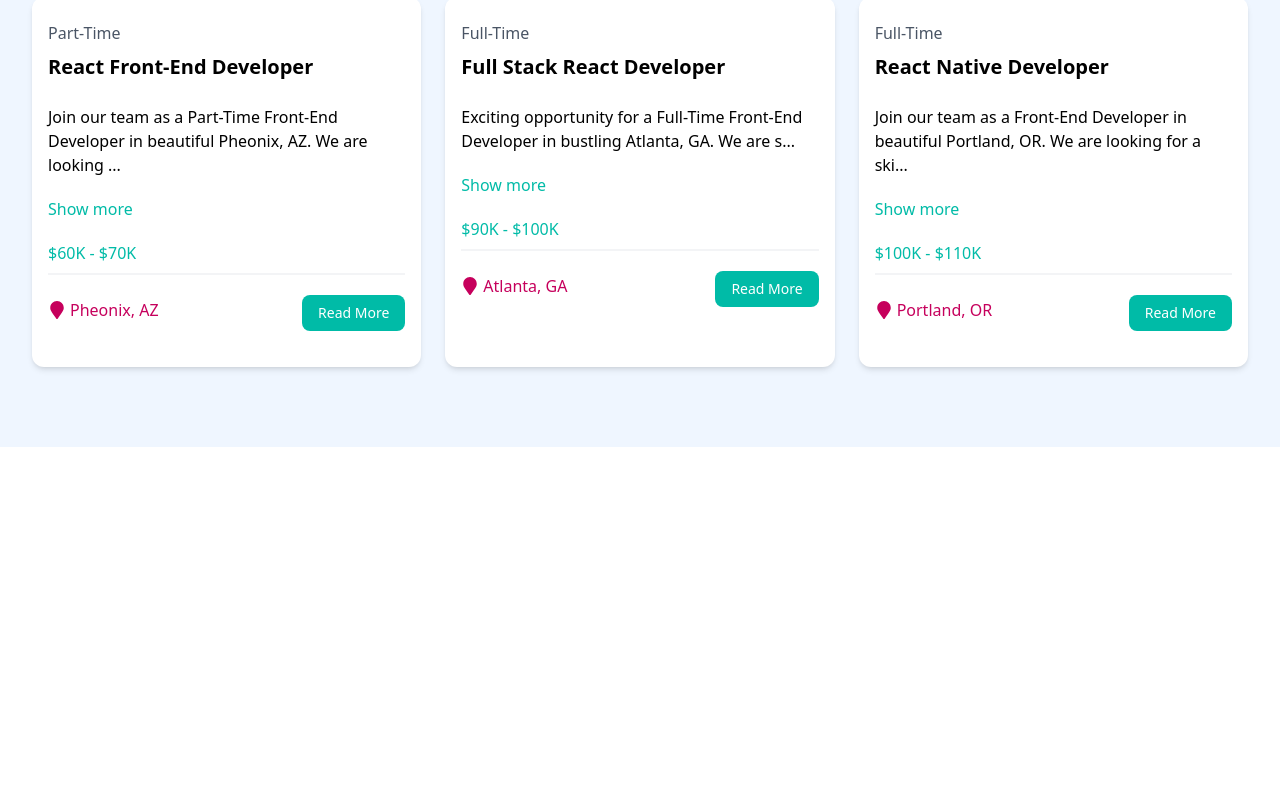
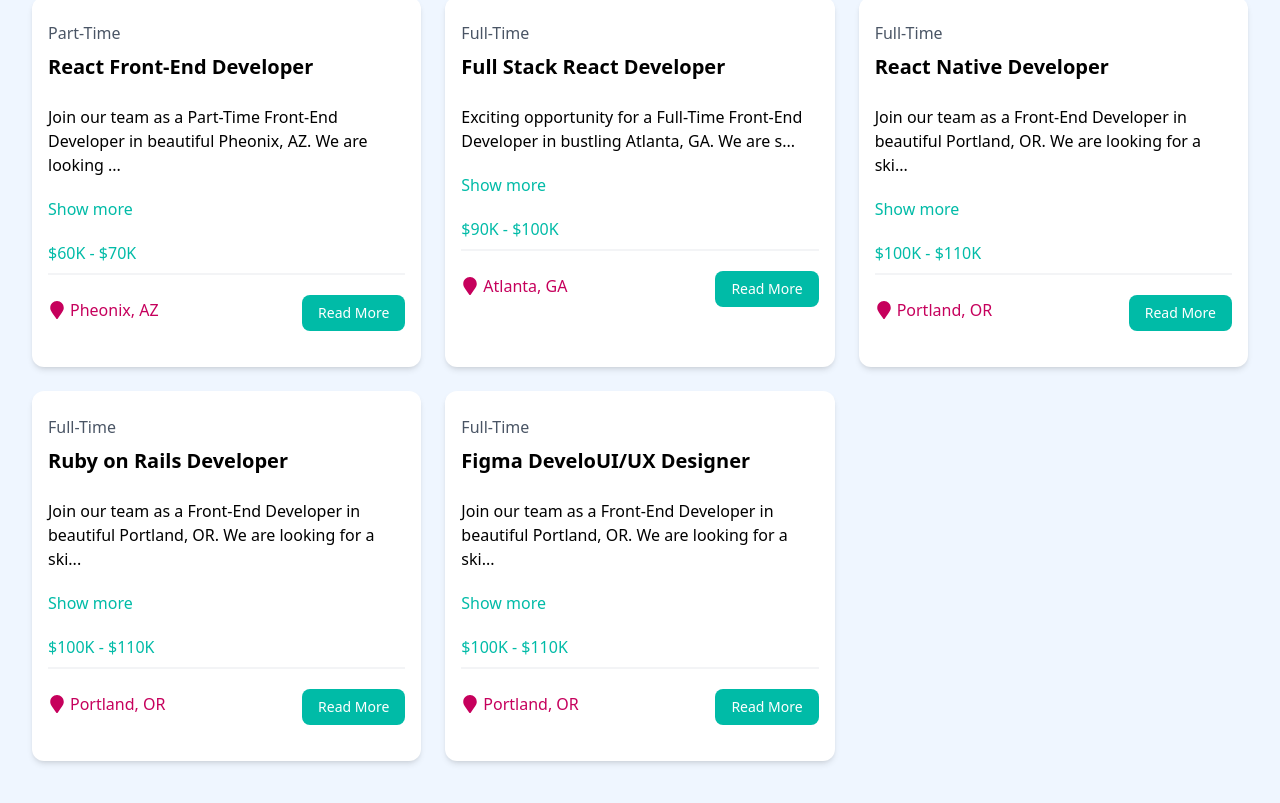
Before and after one commit to AmaduKamara/job-portal, a React (Vite) app: page /jobs in a window 1280 px wide. Shown: the part 700-1503 px from the top of the page. Before the commit the page ends 1147 px from the top, so only its background shows below. Built offline with nearby package versions, Linux system fonts and the light colour scheme; data requests are answered from the project's data file.

Commit message:
Add back arrow to jobpage

```diff
--- a/src/jobs.json
+++ b/src/jobs.json
@@ -83,6 +83,34 @@
         "contactEmail": "contact@ipsumlorem.com",
         "contactPhone": "555-555-5555"
       }
+    },
+    {
+      "id": "7",
+      "title": "Ruby on Rails Developer",
+      "type": "Full-Time",
+      "description": "Join our team as a Front-End Developer in beautiful Portland, OR. We are looking for a skilled and enthusiastic individual to help us create innovative web solutions. Competitive salary and great benefits package available.",
+      "location": "Portland, OR",
+      "salary": "$100K - $110K",
+      "company": {
+        "name": "Port Solutions INC",
+        "description": "Port Solutions is a leading technology company specializing in software development and digital marketing. We are committed to providing our clients with cutting-edge solutions and our employees with a supportive and rewarding work environment.",
+        "contactEmail": "contact@ipsumlorem.com",
+        "contactPhone": "555-555-5555"
+      }
+    },
+    {
+      "id": "8",
+      "title": "Figma DeveloUI/UX Designer",
+      "type": "Full-Time",
+      "description": "Join our team as a Front-End Developer in beautiful Portland, OR. We are looking for a skilled and enthusiastic individual to help us create innovative web solutions. Competitive salary and great benefits package available.",
+      "location": "Portland, OR",
+      "salary": "$100K - $110K",
+      "company": {
+        "name": "Port Solutions INC",
+        "description": "Port Solutions is a leading technology company specializing in software development and digital marketing. We are committed to providing our clients with cutting-edge solutions and our employees with a supportive and rewarding work environment.",
+        "contactEmail": "contact@ipsumlorem.com",
+        "contactPhone": "555-555-5555"
+      }
     }
   ]
 }
--- a/src/pages/AddJob.jsx
+++ b/src/pages/AddJob.jsx
@@ -55,7 +55,10 @@
             </div>
 
             <div className='mb-4'>
-              <label for='type' className='block text-gray-700 font-bold mb-2'>
+              <label
+                for='salary'
+                className='block text-gray-700 font-bold mb-2'
+              >
                 Salary
               </label>
               <select
--- a/src/pages/JobPage.jsx
+++ b/src/pages/JobPage.jsx
@@ -2,6 +2,7 @@
 import { Link } from "react-router-dom";
 import { useParams, useLoaderData } from "react-router-dom";
 import LoadingSpinner from "../components/LoadingSpinner";
+import { FaArrowLeft } from "react-icons/fa";
 
 const JobPage = () => {
   const { id } = useParams();
@@ -35,7 +36,7 @@
             to='/jobs'
             className='text-teal-500 hover:text-teal-600 flex items-center'
           >
-            <i className='fas fa-arrow-left mr-2'></i> Back to Job Listings
+            <FaArrowLeft className='mr-2' /> Back to Job Listings
           </Link>
         </div>
       </section>
```
